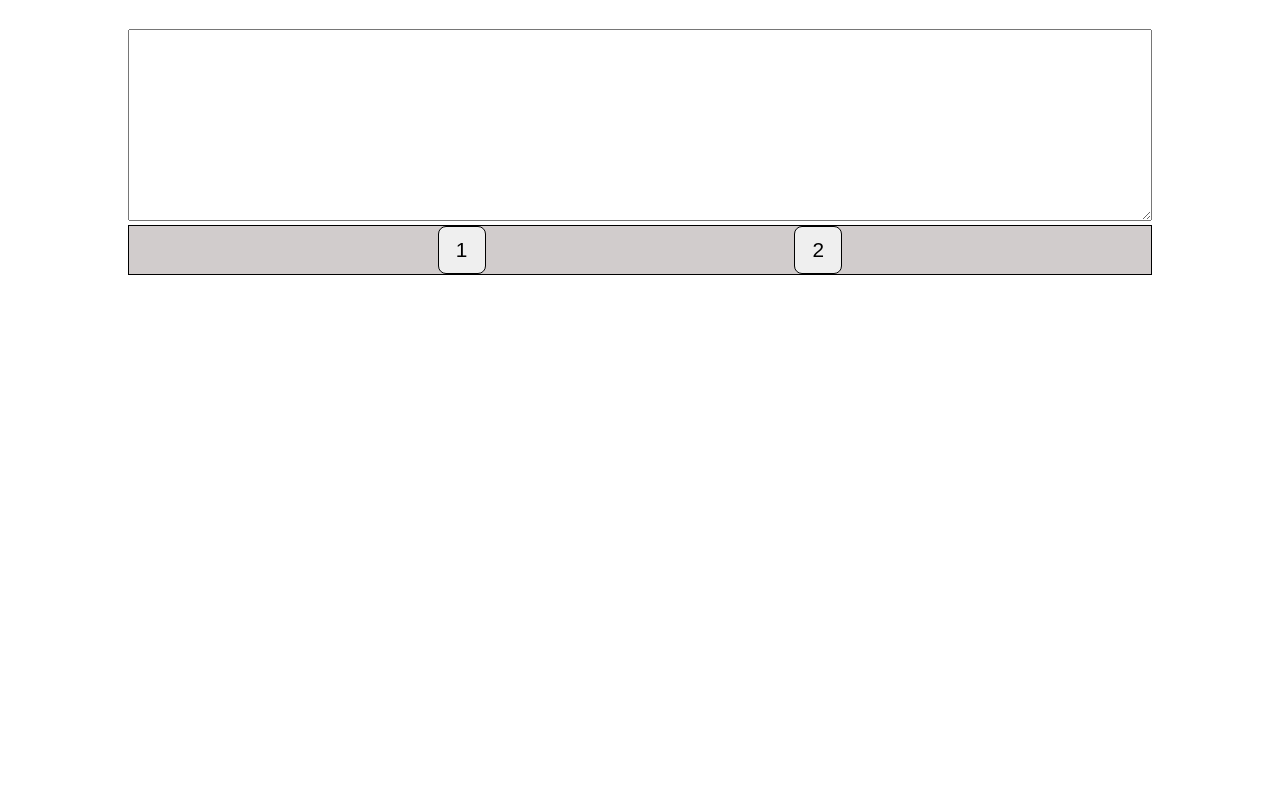
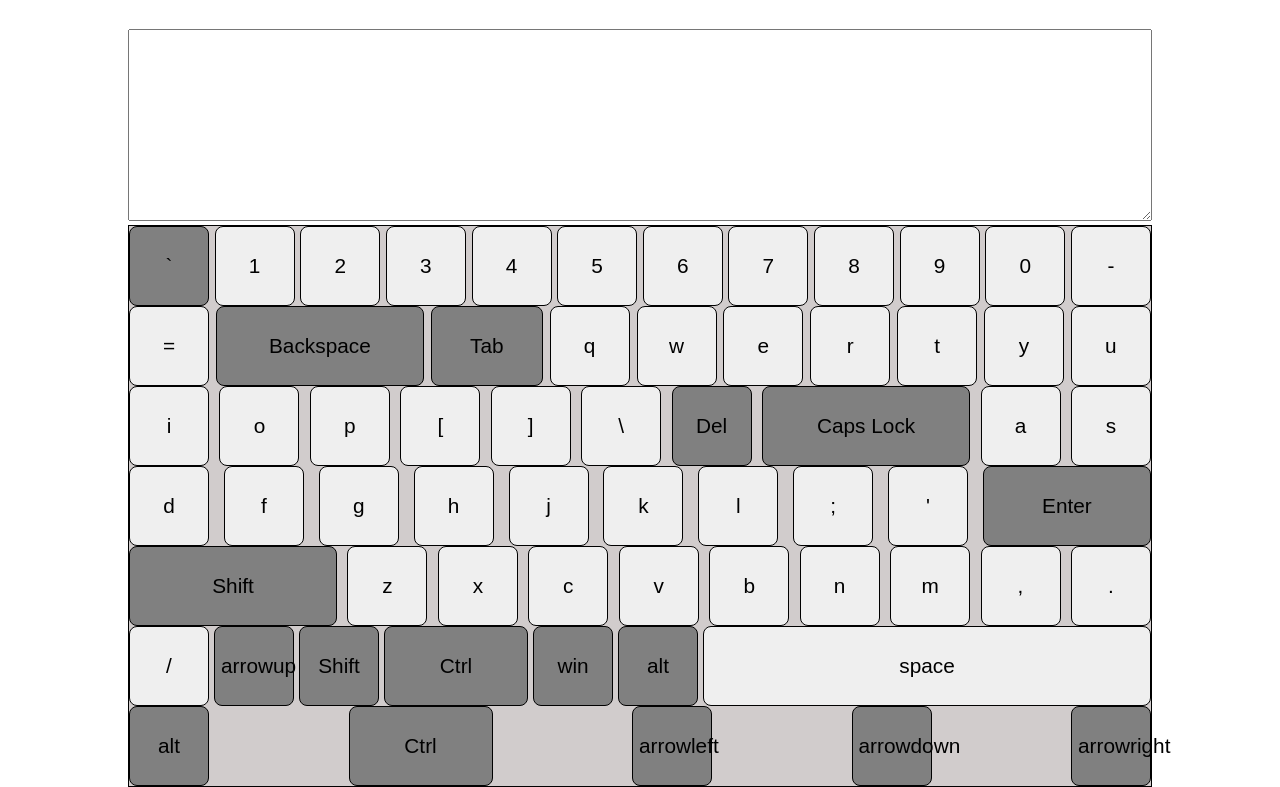
Before and after one commit to Strabuk/virtual-keyboard, a plain HTML site: page index.html in a window 1280 px wide. Shown: the part 90-877 px from the top of the page. Before the commit the page ends 800 px from the top, so only its background shows below. Drawn offline with Linux system fonts and the light colour scheme.

Commit message:
fix: add function for create dom in js and same style for keybord

```diff
--- a/index.html
+++ b/index.html
@@ -8,6 +8,6 @@
  <title>Virtual Keybord</title>
 </head>
 <body>
- <script src="./index.js"></script>
+ <script src="./index.js" type="module"></script>
 </body>
 </html>
--- a/index.js
+++ b/index.js
@@ -1,3 +1,6 @@
+import keys from './keysymbol.js';
+
+
 function createDom () {
  const body = document.querySelector('body');
  const header = document.createElement('header');
@@ -19,13 +22,45 @@ function createDom () {
  const keyboard = document.createElement('div');
  keyboard.classList.add('content__keyboard');
  content.append(keyboard);
- const keyButton = document.createElement('button');
- keyButton.classList.add('keyboard__key-button');
- keyButton.textContent = '1';
- keyboard.append(keyButton);
- const keyButton1 = document.createElement('button');
- keyButton1.classList.add('keyboard__key-button');
- keyButton1.textContent = '2';
- keyboard.append(keyButton1);
 }
 createDom();
+
+const content__keyboard = document.querySelector('.content__keyboard');
+const keysArray = []
+
+function createKeys () {
+ keys.forEach((el,ind) => {
+  keysArray[ind] = document.createElement('button');
+  content__keyboard.append(keysArray[ind]);
+  keysArray[ind].classList.add('keyboard__key-button');
+  if (el.name === 'Shift1') {
+   keysArray[ind].textContent = 'Shift';
+   keysArray[ind].classList.add('keyboard__greykey');
+  }
+  else {
+  keysArray[ind].textContent = el.name;
+  }
+  if (el.name === 'Backspace' || el.name === 'Caps Lock' || el.name === 'Shift') {
+   keysArray[ind].classList.add('keyboard__3key');
+  }
+  if (el.name === 'Tab') {
+   keysArray[ind].classList.add('keyboard__12key');
+  }
+  if (el.name === 'Enter') {
+   keysArray[ind].classList.add('keyboard__2key');
+  }
+  if (el.name === 'Ctrl') {
+   keysArray[ind].classList.add('keyboard__14key');
+  }
+  if (el.name === 'space') {
+   keysArray[ind].classList.add('keyboard__7key');
+  }
+  if (el.name === 'Backspace' || el.name === 'Caps Lock'  || el.name === 'Shift' || el.name === 'Tab' || el.name === 'Del' || el.name === '`' || el.name === 'Enter' || el.name === 'win' || el.name === 'alt' || el.name === 'Del' || el.name === 'Ctrl') {
+   keysArray[ind].classList.add('keyboard__greykey');
+  }
+  if (el.name === 'arrowup' || el.name === 'arrowdown'  || el.name === 'arrowleft' || el.name === 'arrowright') {
+   keysArray[ind].classList.add('keyboard__greykey');
+  }
+ })
+}
+createKeys();
--- /dev/null
+++ b/keysymbol.js
@@ -0,0 +1,67 @@
+const keys = [
+  {name: '`'},
+  {name: '1'},
+  {name: '2'},
+  {name: '3'},
+  {name: '4'},
+  {name: '5'},
+  {name: '6'},
+  {name: '7'},
+  {name: '8'},
+  {name: '9'},
+  {name: '0'},
+  {name: '-'},
+  {name: '='},
+  {name: 'Backspace'},
+  {name: 'Tab'},
+  {name: 'q'},
+  {name: 'w'},
+  {name: 'e'},
+  {name: 'r'},
+  {name: 't'},
+  {name: 'y'},
+  {name: 'u'},
+  {name: 'i'},
+  {name: 'o'},
+  {name: 'p'},
+  {name: '['},
+  {name: ']'},
+  {name: '\\'},
+  {name: 'Del'},
+  {name: 'Caps Lock'},
+  {name: 'a'},
+  {name: 's'},
+  {name: 'd'},
+  {name: 'f'},
+  {name: 'g'},
+  {name: 'h'},
+  {name: 'j'},
+  {name: 'k'},
+  {name: 'l'},
+  {name: ';'},
+  {name: "'"},
+  {name: 'Enter'},
+  {name: 'Shift'},
+  {name: 'z'},
+  {name: 'x'},
+  {name: 'c'},
+  {name: 'v'},
+  {name: 'b'},
+  {name: 'n'},
+  {name: 'm'},
+  {name: ','},
+  {name: '.'},
+  {name: '/'},
+  {name: 'arrowup'},
+  {name: 'Shift1'},
+  {name: 'Ctrl'},
+  {name: 'win'},
+  {name: 'alt'},
+  {name: 'space'},
+  {name: 'alt'},
+  {name: 'Ctrl'},
+  {name: 'arrowleft'},
+  {name: 'arrowdown'},
+  {name: 'arrowright'},
+]
+export default keys;
--- a/style.css
+++ b/style.css
@@ -32,17 +32,47 @@ body {
  width: 100%;
  box-sizing: border-box;
  display: flex;
- justify-content: space-evenly;
+ gap: 0.2%;
+ justify-content: space-between;
  flex-wrap: wrap;
  border: 1px solid black;
  background: #d1cccc;
 }
 
 .keyboard__key-button {
- width: 3rem;
- height: 3rem;
+ width: 5rem;
+ height: 5rem;
  border-radius: 8px;
  border: 1px solid black;
  text-align: center;
  font-size: 1.3rem;
+ font-weight: 400;
 }
+
+.keyboard__key-button:hover {
+ background-color: blanchedalmond;
+}
+
+.keyboard__3key {
+ width: 13rem;
+}
+
+.keyboard__12key {
+ width: 7rem;
+}
+
+.keyboard__14key {
+ width: 9rem;
+}
+
+.keyboard__2key {
+ width: 10.5rem;
+}
+
+.keyboard__7key {
+ width: 28rem;
+}
+
+.keyboard__greykey {
+ background-color: gray;
+}
```
